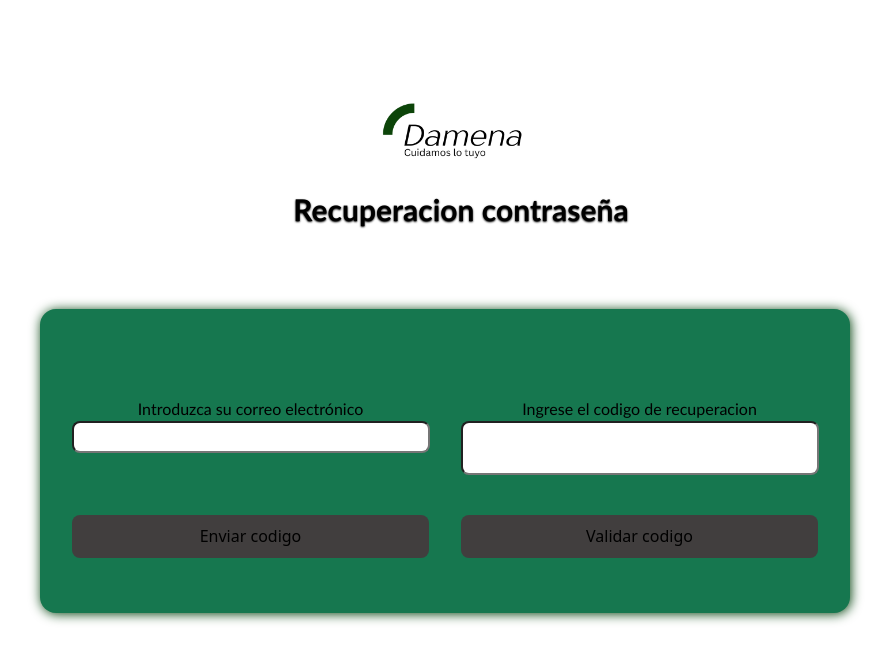
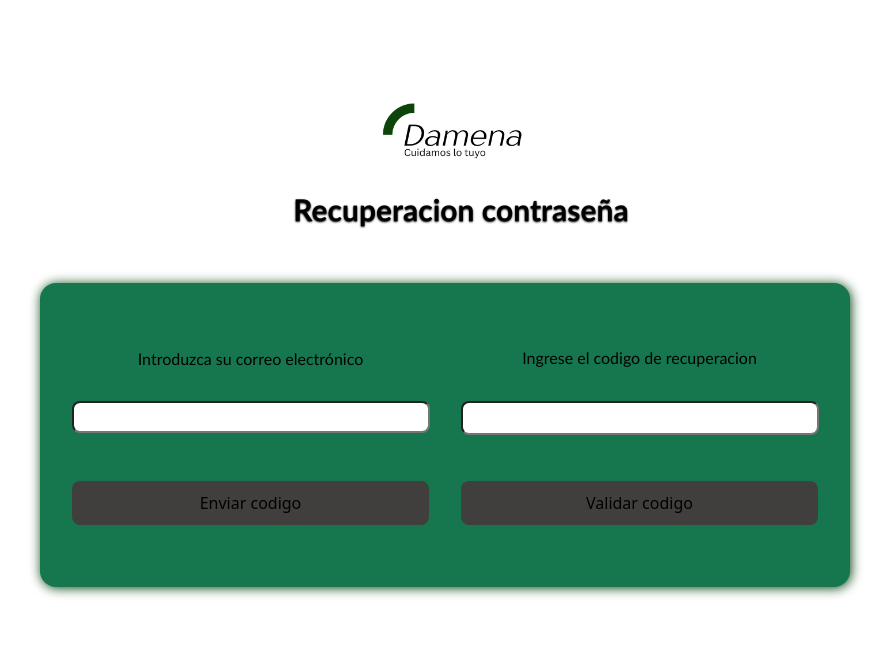
Before and after one commit to jimendezm/banco-damena, a React app in the folder frontend/: page /recuperacion in a window 1280 px wide. Shown: the top 662 px of the page, without its empty margins (195-1086 px from the left). Built offline with nearby package versions, Linux system fonts and the light colour scheme; the HTML template or start-up script is replaced by a standard one.

Commit message:
Listo el responsive para la desktop

```diff
--- a/frontend/src/pages/Recuperacion.css
+++ b/frontend/src/pages/Recuperacion.css
@@ -73,12 +73,14 @@ button:hover{
         padding: 2rem;
         column-gap: 2rem;
         margin-bottom: 10rem;
+        row-gap: 0rem;
+        align-self: self-start;
 
     }
     #labelRecuperacion{
         grid-column-start: 2;
         grid-row-start: 1;
-        align-self: self-end;
+        align-self: center;
         margin-top: 0rem;
     }
     #textoCodigo{
@@ -86,6 +88,8 @@ button:hover{
         grid-column-start: 2;
         width: 98%;
         grid-row-start: 2;
+        height: 1.75rem;
+
 
     }
     #botonValidacion{
@@ -112,7 +116,7 @@ button:hover{
     #labelCorreo{
         grid-column-start: 1;
         grid-row-start: 1;
-        align-self: self-end;
+        align-self: self-start;
     }
     #logoDamena{
         width: 9rem;
```
